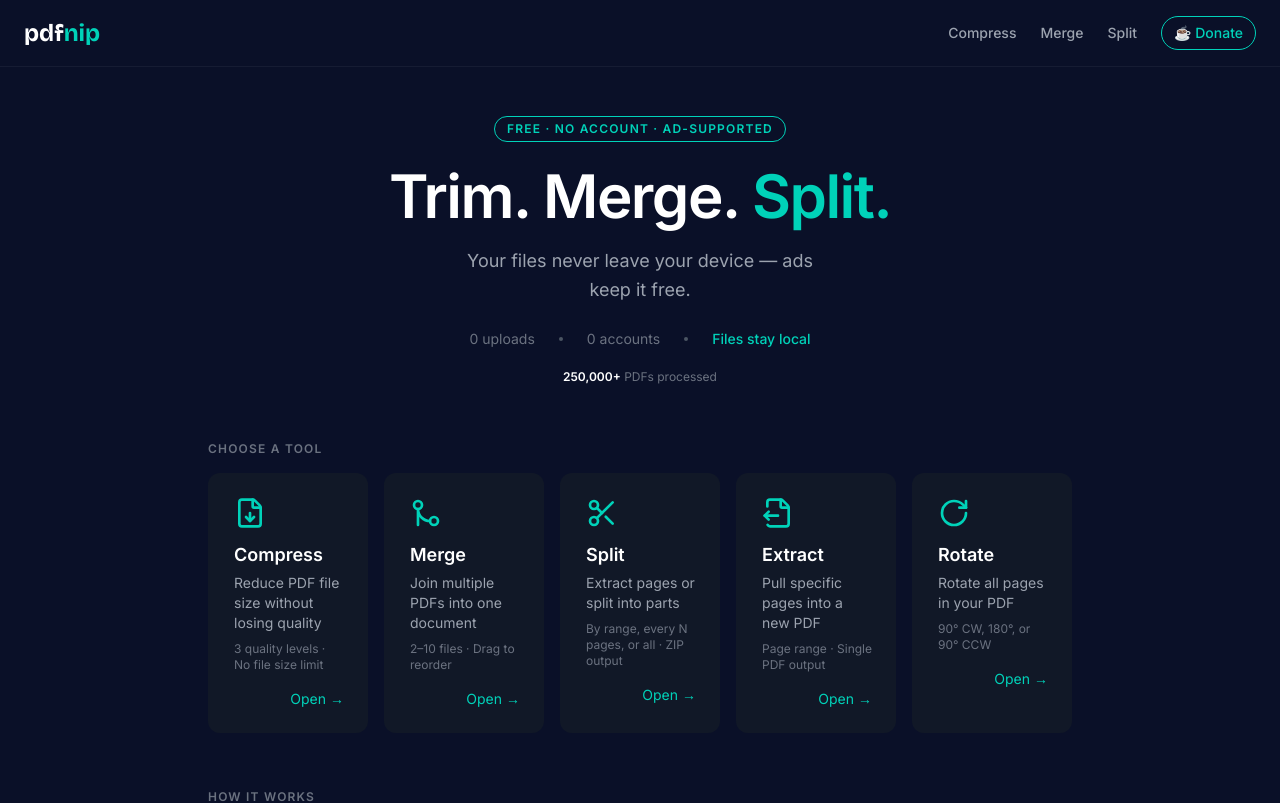
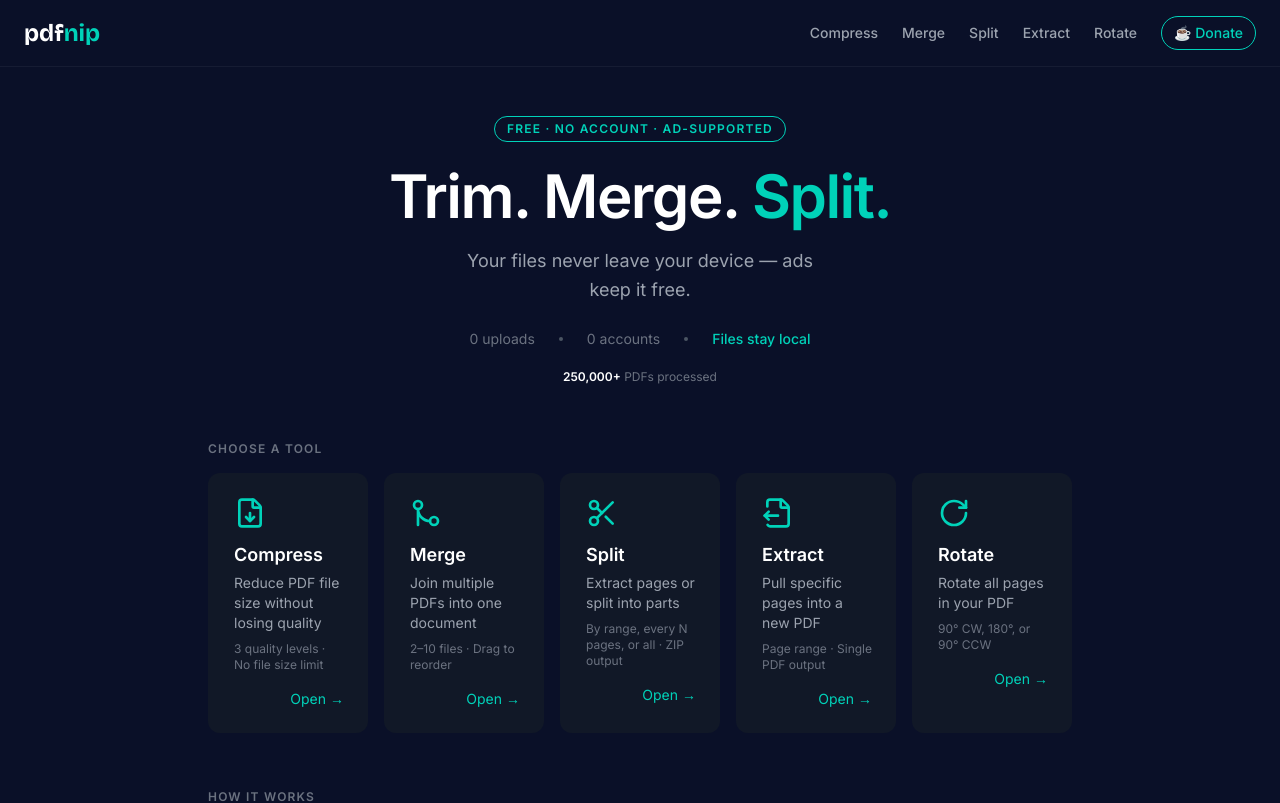
Before and after one commit to lewisgoku/pdfnip, a React (Vite) app: page / in a window 1280 px wide. Shown: the top 803 px of the page. Built offline with nearby package versions, Linux system fonts and the light colour scheme.

Commit message:
feat: add Extract and Rotate links to Navbar

```diff
--- a/src/components/Navbar.tsx
+++ b/src/components/Navbar.tsx
@@ -6,6 +6,8 @@
   { to: '/compress', label: 'Compress' },
   { to: '/merge', label: 'Merge' },
   { to: '/split', label: 'Split' },
+  { to: '/extract', label: 'Extract' },
+  { to: '/rotate', label: 'Rotate' },
 ]
 
 const donateClass =
```
